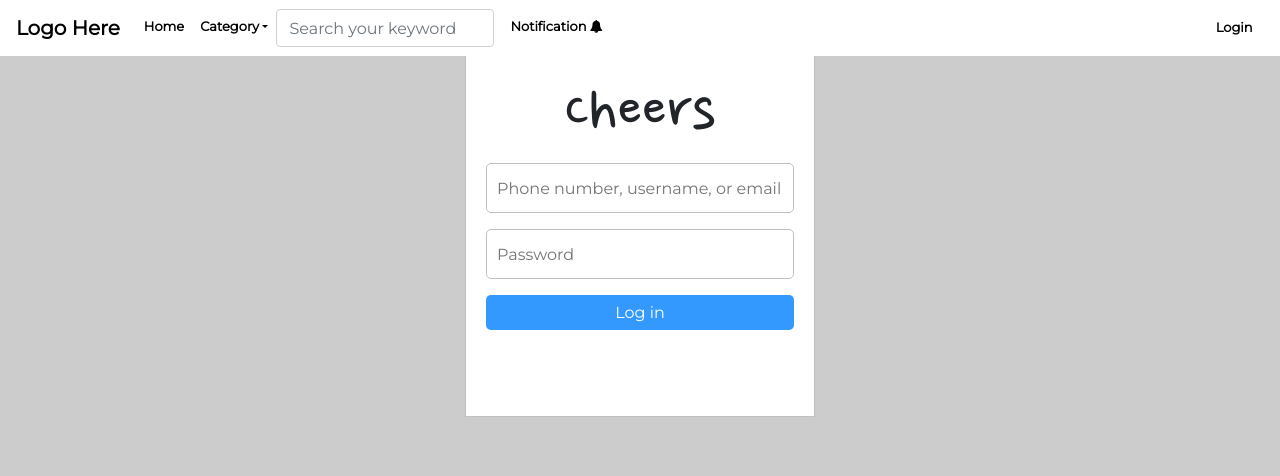
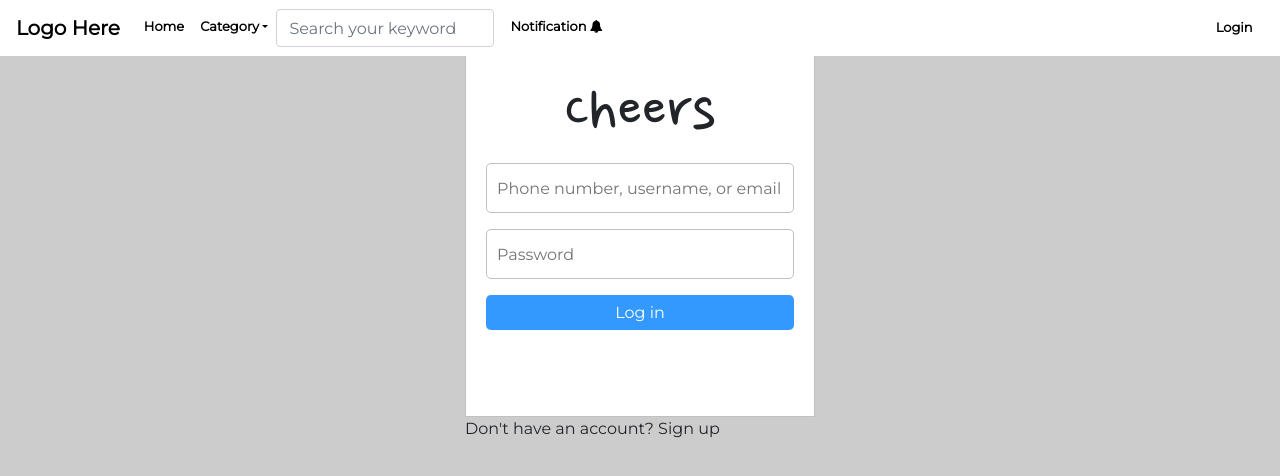
Before and after one commit to irabi01/blog_frontend, a React (Create React App) app: page /auth/login in a window 1280 px wide. Shown: the top 476 px of the page. Built offline with nearby package versions, Linux system fonts and the light colour scheme.

Commit message:
add sign up section

```diff
--- a/src/pages/Login.js
+++ b/src/pages/Login.js
@@ -21,6 +21,9 @@ export class Login extends Component {
                                 </div>
                             </form>
                         </div>
+                        <div className="go_to_sign_up">
+                            <p>Don't have an account? Sign up</p>
+                        </div>
                     </div>
                 </div>
             </div>
```
